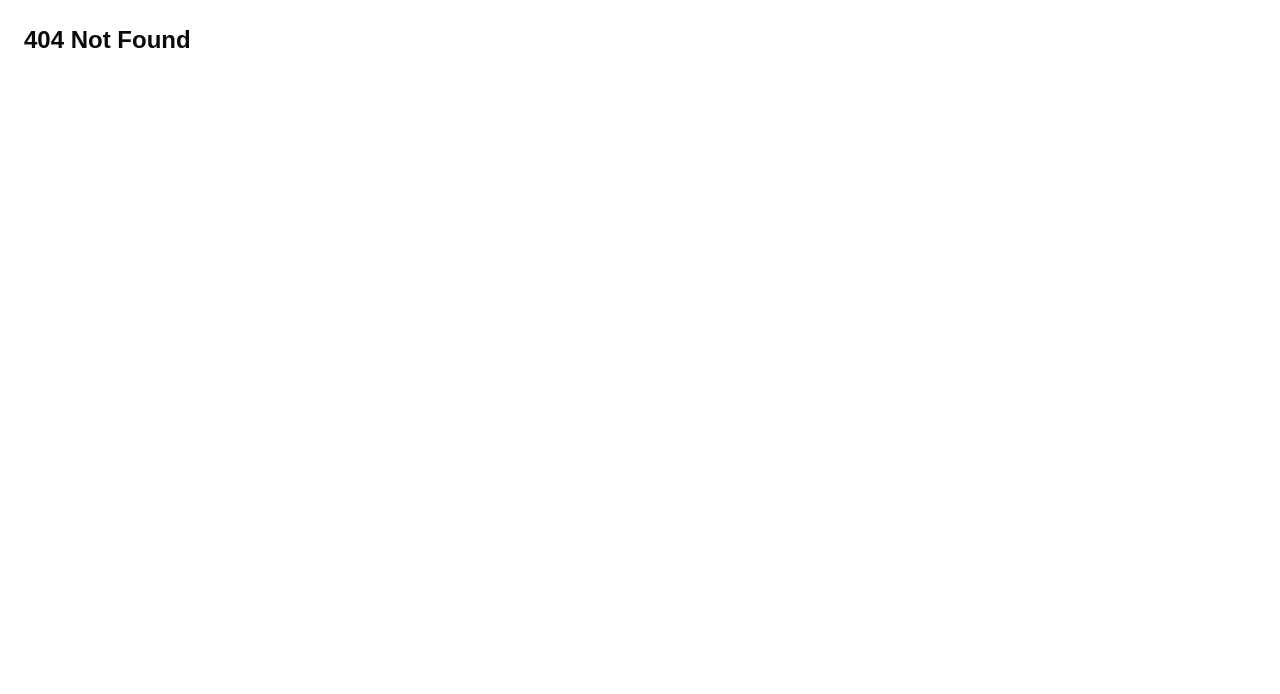
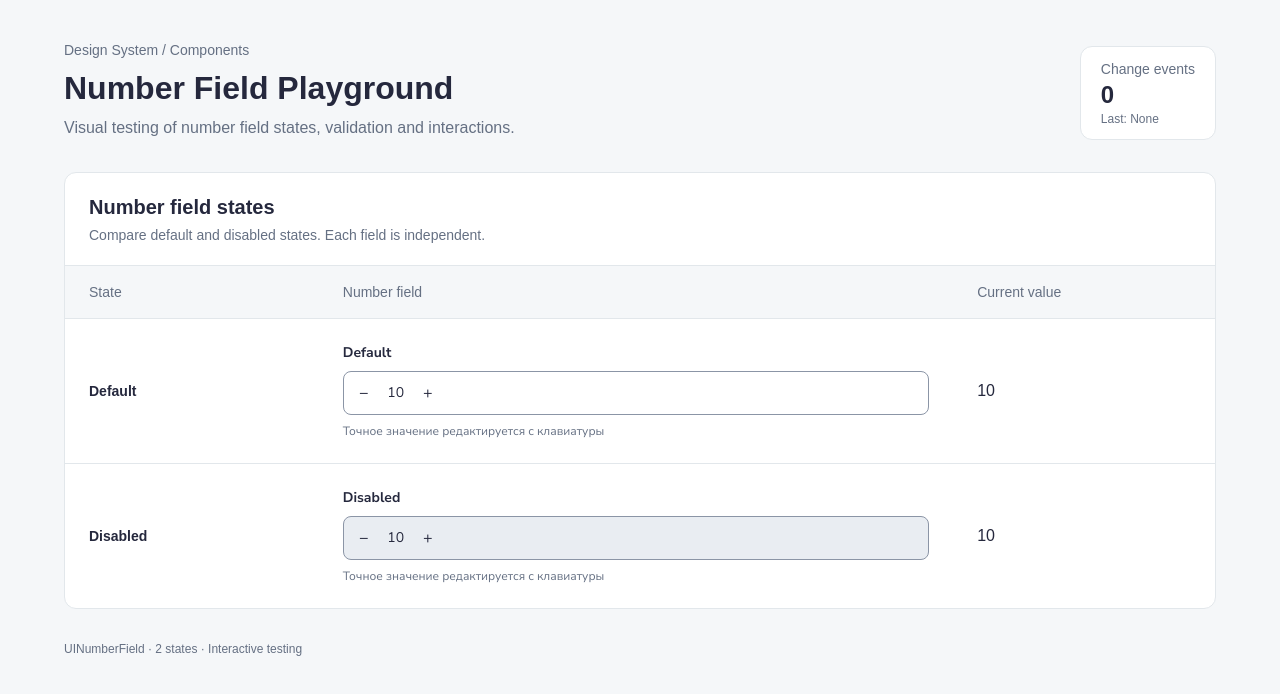
Before and after one commit to ITMO-QUEUE/itmo-queue-frontend, a React (Vite) app: page /test/numberfield in a window 1280 px wide. Before the commit this address had no page. Shown: the top 694 px of the page. Built offline with nearby package versions, Linux system fonts and the light colour scheme.

Commit message:
реализованн NumberField

```diff
--- a/src/app/router/index.ts
+++ b/src/app/router/index.ts
@@ -13,6 +13,7 @@ import { TeacherQueuesPage } from '../../pages/teacher/TeacherQueuesPage'
 import { TeacherSubjectsPage } from '../../pages/teacher/TeacherSubjectsPage'
 import { TestButtonPage } from '../../pages/test/TestButtonPage'
 import { TestCheckboxPage } from '../../pages/test/TestCheckboxPage'
+import { TestNumberfieldPage } from '../../pages/test/TestNumberfieldPage'
 
 export const router = createBrowserRouter([
 	{
@@ -81,6 +82,10 @@ export const router = createBrowserRouter([
 			{
 				path: 'checkbox',
 				Component: TestCheckboxPage
+			},
+			{
+				path: 'numberfield',
+				Component: TestNumberfieldPage
 			}
 		]
 	},
--- /dev/null
+++ b/src/components/ui/UINumberField.tsx
@@ -0,0 +1,160 @@
+import { useId, useState } from 'react'
+import { tw } from '../../libs/utils'
+
+export interface UINumberFieldProps {
+	label: string
+	value: number
+	onChange: ( value: number ) => void
+	disabled?: boolean
+	helperText?: string
+	error?: string
+	id?: string
+	name?: string
+}
+
+const BASE_CLASSES = tw(
+	'flex h-11 w-full items-center rounded-control border px-1',
+	'bg-bg-surface text-text-primary'
+)
+
+const BUTTON_CLASSES = tw(
+	'flex size-8 shrink-0 items-center justify-center rounded-control',
+	'cursor-pointer enabled:hover:bg-action-subtle-hover',
+	'focus-visible:outline-2 focus-visible:outline-border-focus',
+	'disabled:cursor-not-allowed'
+)
+
+const INPUT_CLASSES = tw(
+	'min-w-8 max-w-full bg-transparent text-center text-small',
+	'focus:outline-none disabled:cursor-not-allowed'
+)
+
+const STATE_CLASSES = {
+	default: 'border-border-control focus-within:border-border-focus',
+	error: 'border-status-danger',
+	disabled: 'border-border-control bg-disabled-bg text-disabled-text'
+}
+
+const INTEGER_PATTERN = /^\d+$/
+
+const isValidValue = ( value: number ) =>
+	Number.isSafeInteger( value ) && value >= 1
+
+export const UINumberField = ( {
+	label,
+	value,
+	onChange,
+	disabled = false,
+	helperText = 'Точное значение редактируется с клавиатуры',
+	error,
+	id,
+	name
+}: UINumberFieldProps ) => {
+	const generatedId = useId()
+	const inputId = id ?? generatedId
+	const descriptionId = `${ inputId }-description`
+	const [ isEmpty, setIsEmpty ] = useState( false )
+	const [ hasInputError, setHasInputError ] = useState( false )
+	const validValue = isValidValue( value )
+	const currentValue = validValue ? value : 1
+	const errorMessage =
+		error ||
+		( hasInputError || ! validValue ? 'Введите положительное целое число' : '' )
+	const displayValue = isEmpty ? '' : String( currentValue )
+
+	const updateValue = ( nextValue: number ) => {
+		if ( disabled ) return
+		if ( ! isValidValue( nextValue ) ) {
+			setHasInputError( true )
+			return
+		}
+		setIsEmpty( false )
+		setHasInputError( false )
+		onChange( nextValue )
+	}
+
+	const handleInput = ( text: string ) => {
+		if ( disabled ) return
+		if ( text === '' ) {
+			setIsEmpty( true )
+			setHasInputError( true )
+			return
+		}
+		if ( ! INTEGER_PATTERN.test( text ) ) {
+			setHasInputError( true )
+			return
+		}
+		updateValue( Number( text ) )
+	}
+
+	return (
+		<div className='flex w-full flex-col gap-2 font-nunito'>
+			<label
+				htmlFor={ inputId }
+				className='text-label text-text-primary'
+			>
+				{ label }
+			</label>
+			<div
+				className={ tw(
+					BASE_CLASSES,
+					disabled
+						? STATE_CLASSES.disabled
+						: STATE_CLASSES[ errorMessage ? 'error' : 'default' ]
+				) }
+			>
+				<button
+					type='button'
+					aria-label={ `Уменьшить: ${ label }` }
+					aria-controls={ inputId }
+					disabled={ disabled }
+					onClick={ () => updateValue( currentValue - 1 ) }
+					className={ BUTTON_CLASSES }
+				>
+					−
+				</button>
+				<input
+					id={ inputId }
+					name={ name }
+					type='text'
+					inputMode='numeric'
+					pattern='[0-9]*'
+					value={ displayValue }
+					disabled={ disabled }
+					aria-invalid={ Boolean( errorMessage ) }
+					aria-describedby={ descriptionId }
+					onChange={ event => handleInput( event.currentTarget.value ) }
+					onBlur={ () => setIsEmpty( false ) }
+					onKeyDown={ event => {
+						if ( event.key === 'ArrowUp' || event.key === 'ArrowDown' ) {
+							event.preventDefault()
+							updateValue( currentValue + ( event.key === 'ArrowUp' ? 1 : -1 ) )
+						}
+					} }
+					className={ INPUT_CLASSES }
+					style={ { width: `${ Math.max( 2, displayValue.length + 1 ) }ch` } }
+				/>
+				<button
+					type='button'
+					aria-label={ `Увеличить: ${ label }` }
+					aria-controls={ inputId }
+					disabled={ disabled }
+					onClick={ () => updateValue( currentValue + 1 ) }
+					className={ BUTTON_CLASSES }
+				>
+					+
+				</button>
+			</div>
+			<p
+				id={ descriptionId }
+				aria-live='polite'
+				className={ tw(
+					'text-caption',
+					errorMessage ? 'text-status-danger' : 'text-text-secondary'
+				) }
+			>
+				{ errorMessage || helperText }
+			</p>
+		</div>
+	)
+}
--- /dev/null
+++ b/src/pages/test/TestNumberfieldPage.tsx
@@ -0,0 +1,114 @@
+import { useState } from 'react'
+import { UINumberField } from '../../components/ui/UINumberField'
+
+const EXAMPLES = [
+	{ key: 'default', label: 'Default', value: 10 },
+	{ key: 'disabled', label: 'Disabled', value: 10, disabled: true }
+]
+
+export const TestNumberfieldPage = () => {
+	const [ values, setValues ] = useState< Record< string, number > >( () =>
+		Object.fromEntries(
+			EXAMPLES.map( example => [ example.key, example.value ] )
+		)
+	)
+	const [ changeCount, setChangeCount ] = useState( 0 )
+	const [ lastChanged, setLastChanged ] = useState< string | null >( null )
+
+	const recordChange = ( label: string, value: number ) => {
+		setChangeCount( prev => prev + 1 )
+		setLastChanged( `${ label }: ${ value }` )
+	}
+
+	return (
+		<main className='h-full w-full overflow-auto bg-bg-page p-6 md:p-10'>
+			<div className='mx-auto flex max-w-6xl flex-col gap-8'>
+				<header className='flex flex-wrap items-end justify-between gap-4'>
+					<div className='space-y-2'>
+						<p className='text-small text-text-secondary'>
+							Design System / Components
+						</p>
+						<h1 className='text-heading text-text-primary'>
+							Number Field Playground
+						</h1>
+						<p className='text-body text-text-secondary'>
+							Visual testing of number field states, validation and
+							interactions.
+						</p>
+					</div>
+					<div className='rounded-card border border-border-subtle bg-bg-surface px-5 py-3'>
+						<p className='text-small text-text-secondary'>Change events</p>
+						<p className='text-section text-text-primary'>{ changeCount }</p>
+						<p className='text-caption text-text-secondary'>
+							Last: { lastChanged ?? 'None' }
+						</p>
+					</div>
+				</header>
+
+				<section className='overflow-hidden rounded-card border border-border-subtle bg-bg-surface'>
+					<div className='border-b border-border-subtle px-6 py-5'>
+						<h2 className='text-subheading text-text-primary'>
+							Number field states
+						</h2>
+						<p className='mt-1 text-small text-text-secondary'>
+							Compare default and disabled states. Each field is independent.
+						</p>
+					</div>
+					<div className='overflow-x-auto'>
+						<table className='w-full border-collapse text-left'>
+							<thead>
+								<tr className='bg-bg-page'>
+									{ [ 'State', 'Number field', 'Current value' ].map( label => (
+										<th
+											key={ label }
+											scope='col'
+											className='min-w-32 px-6 py-4 text-small text-text-secondary'
+										>
+											{ label }
+										</th>
+									) ) }
+								</tr>
+							</thead>
+							<tbody>
+								{ EXAMPLES.map( example => (
+									<tr
+										key={ example.key }
+										className='border-t border-border-subtle'
+									>
+										<th
+											scope='row'
+											className='px-6 py-6 text-label text-text-primary'
+										>
+											{ example.label }
+										</th>
+										<td className='min-w-80 px-6 py-6'>
+											<UINumberField
+												label={ example.label }
+												value={ values[ example.key ] }
+												onChange={ value => {
+													setValues( prev => ( {
+														...prev,
+														[ example.key ]: value
+													} ) )
+													recordChange( example.label, value )
+												} }
+												disabled={ example.disabled }
+											/>
+										</td>
+										<td className='px-6 py-6 text-body text-text-primary'>
+											{ values[ example.key ] }
+										</td>
+									</tr>
+								) ) }
+							</tbody>
+						</table>
+					</div>
+				</section>
+
+				<footer className='text-caption text-text-secondary'>
+					UINumberField · 2 states · Interactive testing
+				</footer>
+			</div>
+		</main>
+	)
+}
```
